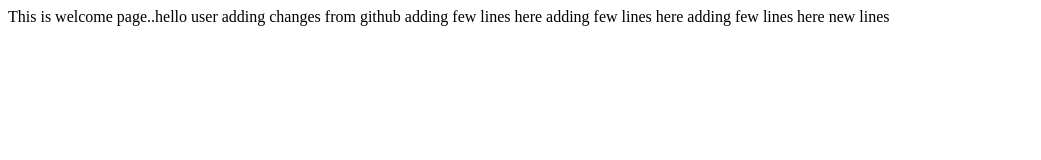
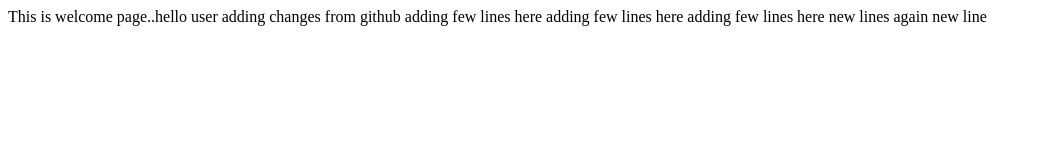
Before and after one commit to globant-sachin/SampleWebApplication, a plain HTML site: page WebContent/index.html in a window 1280 px wide. Shown: the whole page, without its empty margins (0-1041 px from the left). Drawn offline with Linux system fonts and the light colour scheme.

Commit message:
adding new lines

```diff
--- a/WebContent/index.html
+++ b/WebContent/index.html
@@ -13,6 +13,7 @@ adding few lines here
 adding few lines here
 
 new lines
+again new line
 
 </body>
 </html>
```
